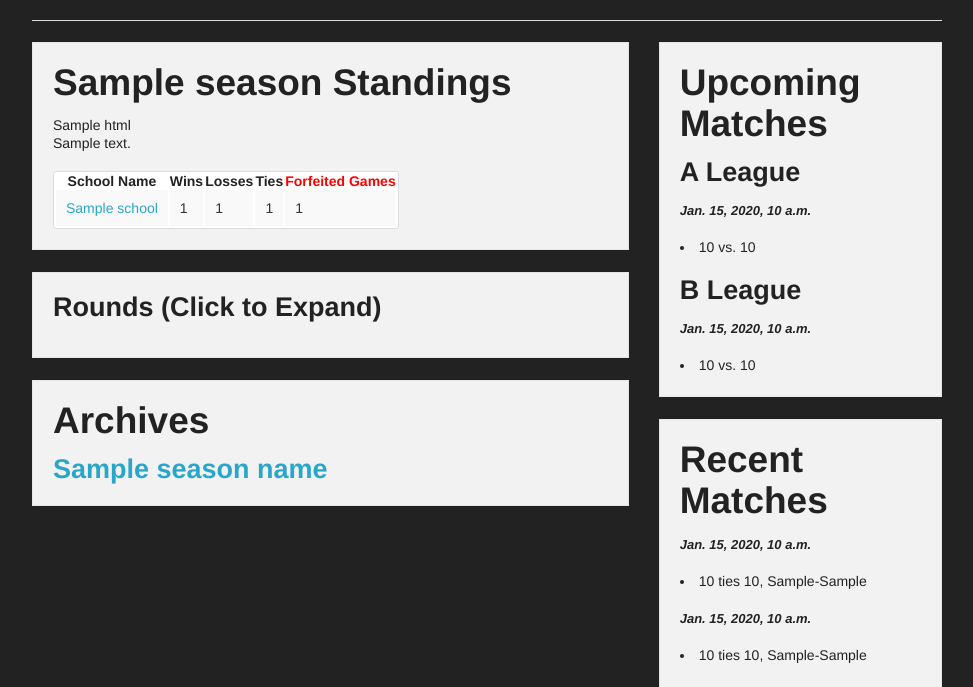
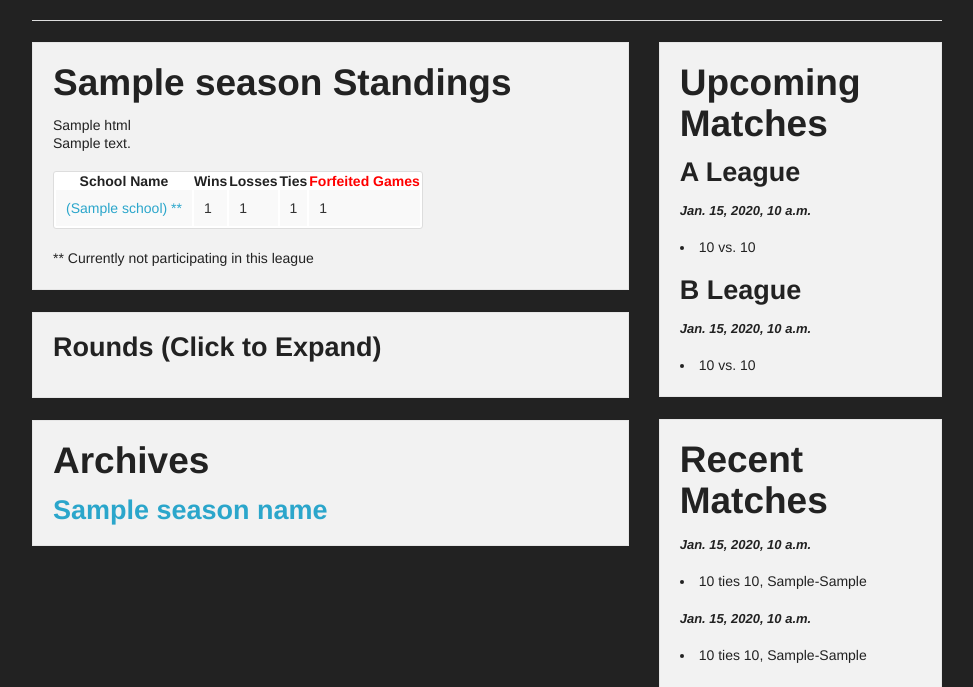
Before and after one commit to brilee/ACGA-website, a Django app: template templates/CGL/results.html in a window 1280 px wide. Shown: the part 263-950 px from the top of the page, without its empty margins (153-1126 px from the left). Run offline with Django 3.2, Linux system fonts and the light colour scheme; the template is opened without the code that fills it: most values are stand-ins (such as "Sample title", 1, 10 or a date in 2020).

Commit message:
Tweaked rules and results template

```diff
--- a/templates/CGL/CGL_rules.html
+++ b/templates/CGL/CGL_rules.html
@@ -8,7 +8,7 @@
 	<p><b>Time:</b> Matches generally occur on alternating Saturdays, and matches generally avoid finals periods and spring break. Matches start at 1PM EST/10AM PST, and are usually over by 3PM EST/noon PST. Please try to arrive in the tournament room 15 minutes earlier than the match start, to minimize delays. Both A and B leagues occur simultaneously.</p>
     <p><b>Location:</b> <a href="http://www.gokgs.com">KGS</a>, Room: "Collegiate Go League", under "Tournaments".</p>
     <p><b>Game settings:</b> 30m main time, 5x30second byo-yomi, Chinese Ruleset with 7.5 points komi, unrated, no undos, and handicap as specified below. A moderator will be on hand to resolve any disputes/conflicts.</p>
-    <p><b>Handicap:</b> Games in the A league shall be played with one stone fewer than the normal handicap, up to a maximum of 5 stones. Games in the B league shall be played with full handicap, up to a maximum of 9 stones.</p>
+    <p><b>Handicap:</b> Games in the A league shall be played with one stone fewer than the normal handicap, up to a maximum of 5 stones. Games in the B league shall be played with full handicap, up to a maximum of 9 stones. Handicap stone placement is free, in accordance with the Ing rule philosophy.</p>
     <p><b>No-Show (A league):</b> If a school cannot produce five players by 1:15PM EST, then it should move its players to fill in missing boards (i.e. if board 4 is missing, then board 5 should move to board 4.) The missing boards are considered forfeits. If 3/5 boards are forfeited, that is considered an unexcused absence and we will give you a warning. A second unexcused absence will result in demotion to the B league. Please double-check your time zones!</p>
     <p><b>No-show (B league):</b> Please show up on time. It's not nice to waste your opponents' time.</p>
     <h4>Logistics</h4>
--- a/templates/CGL/results.html
+++ b/templates/CGL/results.html
@@ -21,7 +21,7 @@
 	</tr>
 {% for membership in season.membership_set.all %}
 	<tr>
-		<td><a href="{{membership.school.get_absolute_url}}">{{membership.school.name}}</a></td>
+		<td><a href="{{membership.school.get_absolute_url}}">{% if not membership.still_participating %}({% endif %}{{membership.school.name}}{% if not membership.still_participating %}) **{% endif %}</a></td>
 		<td>{{membership.num_wins}}</td>
 		<td>{{membership.num_losses}}</td>
 		<td>{{membership.num_ties}}</td>
@@ -29,7 +29,7 @@
 	</tr>
 {% endfor %}
 </table>
-
+<p> ** Currently not participating in this league </p>
 </div>
 <!-- Lol I did an injection attack on my own templating engine-->
 <div class="panel">
--- a/templates/accounts/edit_school_info.html
+++ b/templates/accounts/edit_school_info.html
@@ -11,7 +11,7 @@
 <p> (Leave "Unknown Player" alone - he gets saddled with all of your games where we couldn't match a game with the person who played it)</p>
 <ul>
 {% for player in school.player_set.all %}
-    <li>Edit <a href="/accounts/edit/player/{{player.id}}">{{player.name_and_rank}}</a></li>
+    <li><a href="{{player.get_absolute_url}}">{{player.name_and_rank}}</a> --- <a href="/accounts/edit/player/{{player.id}}">Edit</a></li>
 {% empty %}
     <li>You have no players in your roster. Add your first player below!</li>
 {% endfor %}
```
